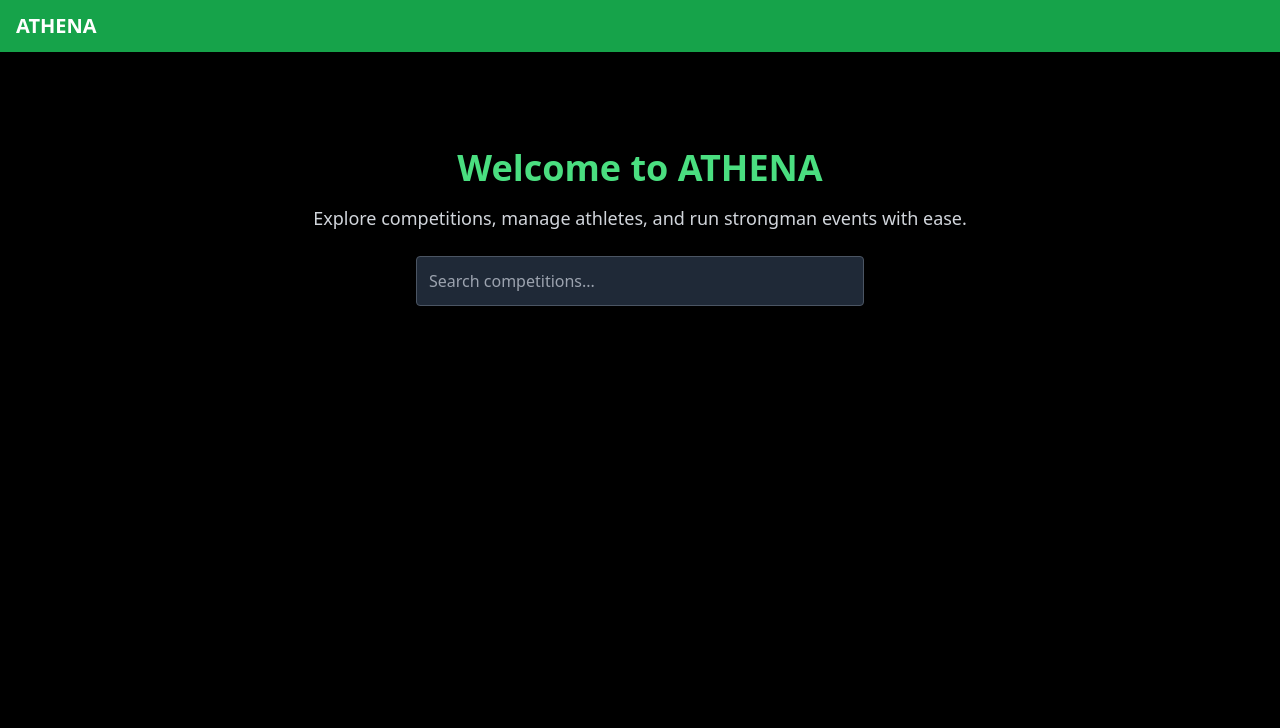
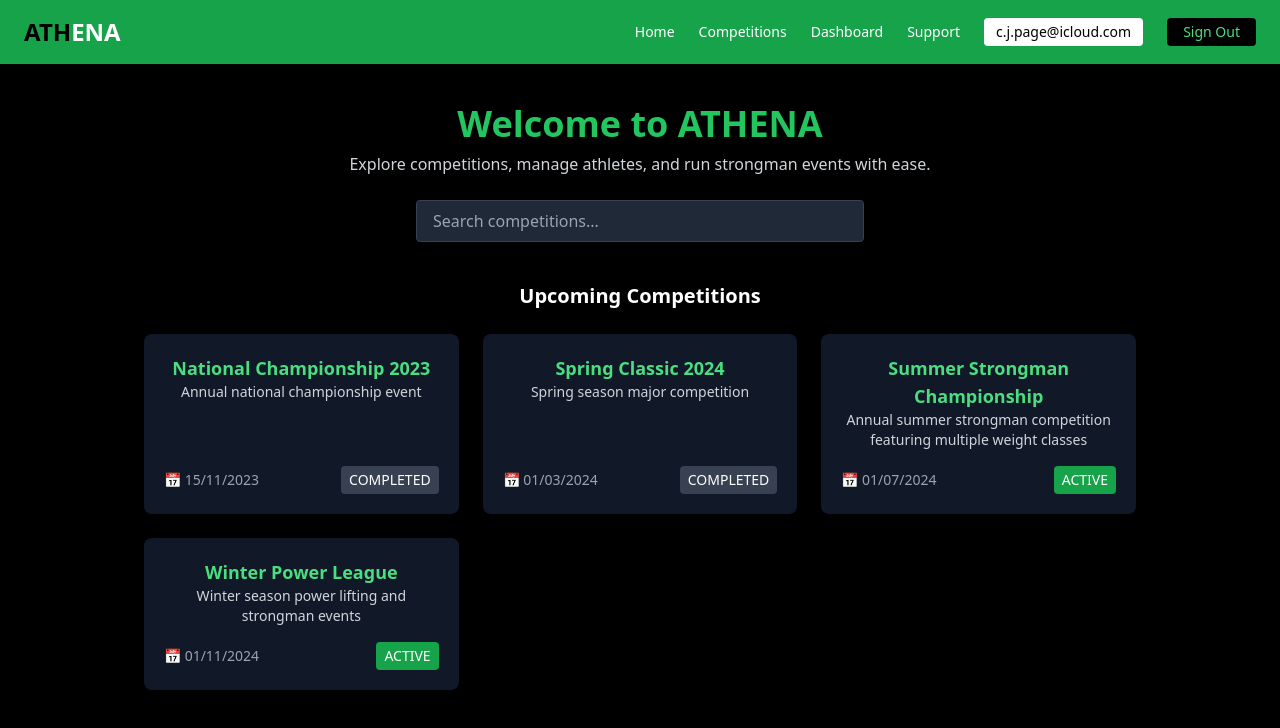
Before and after one commit to caldefenwycke/athena, a Next.js app: page / in a window 1280 px wide. Shown: the top 728 px of the page. Built offline with nearby package versions, Linux system fonts and the light colour scheme.

Commit message:
Add: homepage layout with competition cards and header

```diff
--- /dev/null
+++ b/components/CompetitionCard.tsx
@@ -0,0 +1,23 @@
+// components/CompetitionCard.tsx
+type Competition = {
+  title: string;
+  description: string;
+  date: string;
+  status: 'COMPLETED' | 'ACTIVE';
+};
+
+export default function CompetitionCard({ title, description, date, status }: Competition) {
+  const badgeClass = status === 'COMPLETED' ? 'bg-gray-700' : 'bg-green-600';
+  return (
+    <div className="bg-gray-900 rounded-lg p-5 shadow-md text-white flex flex-col justify-between">
+      <div>
+        <h3 className="text-lg font-bold text-green-400">{title}</h3>
+        <p className="text-sm text-gray-300">{description}</p>
+      </div>
+      <div className="flex justify-between items-center mt-4 text-sm">
+        <span className="text-gray-400">📅 {date}</span>
+        <span className={`px-2 py-1 rounded ${badgeClass}`}>{status}</span>
+      </div>
+    </div>
+  );
+}
--- /dev/null
+++ b/components/Header.tsx
@@ -0,0 +1,20 @@
+// components/Header.tsx
+import Link from 'next/link';
+
+export default function Header() {
+  return (
+    <header className="bg-green-600 text-white px-6 py-4 flex justify-between items-center">
+      <h1 className="text-2xl font-extrabold">
+        <span className="text-black">ATH</span><span className="text-white">ENA</span>
+      </h1>
+      <nav className="flex items-center space-x-6 text-sm">
+        <Link href="/" className="hover:underline">Home</Link>
+        <Link href="/competitions" className="hover:underline">Competitions</Link>
+        <Link href="/dashboard" className="hover:underline">Dashboard</Link>
+        <Link href="/support" className="hover:underline">Support</Link>
+        <span className="text-black bg-white px-3 py-1 rounded">c.j.page@icloud.com</span>
+        <button className="bg-black text-green-400 px-4 py-1 rounded hover:bg-gray-800">Sign Out</button>
+      </nav>
+    </header>
+  );
+}
--- a/pages/index.tsx
+++ b/pages/index.tsx
@@ -1,21 +1,65 @@
-import Layout from '@/components/Layout';
+// pages/index.tsx
+import Head from 'next/head';
+import Header from '@/components/Header';
+import CompetitionCard from '@/components/CompetitionCard';
+
+const competitions = [
+  {
+    title: 'National Championship 2023',
+    description: 'Annual national championship event',
+    date: '15/11/2023',
+    status: 'COMPLETED',
+  },
+  {
+    title: 'Spring Classic 2024',
+    description: 'Spring season major competition',
+    date: '01/03/2024',
+    status: 'COMPLETED',
+  },
+  {
+    title: 'Summer Strongman Championship',
+    description: 'Annual summer strongman competition featuring multiple weight classes',
+    date: '01/07/2024',
+    status: 'ACTIVE',
+  },
+  {
+    title: 'Winter Power League',
+    description: 'Winter season power lifting and strongman events',
+    date: '01/11/2024',
+    status: 'ACTIVE',
+  },
+];
 
 export default function Home() {
   return (
-    <Layout>
-      <section className="text-center mt-20">
-        <h1 className="text-4xl font-bold mb-4 text-green-400">Welcome to ATHENA</h1>
-        <p className="text-lg mb-6 text-gray-300">
+    <>
+      <Head>
+        <title>ATHENA – Strongman Admin System</title>
+      </Head>
+      <div className="bg-black min-h-screen text-white">
+        <Header />
+
+        <main className="max-w-5xl mx-auto px-4 py-10 text-center">
+          <h1 className="text-4xl font-bold text-green-500 mb-2">Welcome to ATHENA</h1>
+          <p className="text-gray-300 mb-6">
             Explore competitions, manage athletes, and run strongman events with ease.
           </p>
-        <div className="mt-6">
+          <div className="max-w-md mx-auto mb-10">
             <input
               type="text"
               placeholder="Search competitions..."
-            className="w-full max-w-md p-3 rounded bg-gray-800 text-white border border-gray-600"
+              className="w-full px-4 py-2 rounded bg-gray-800 text-white placeholder-gray-400 border border-gray-700"
             />
           </div>
-      </section>
-    </Layout>
+
+          <h2 className="text-xl font-bold text-white mb-6">Upcoming Competitions</h2>
+          <div className="grid grid-cols-1 md:grid-cols-2 lg:grid-cols-3 gap-6">
+            {competitions.map((comp, idx) => (
+              <CompetitionCard key={idx} {...comp} />
+            ))}
+          </div>
+        </main>
+      </div>
+    </>
   );
 }
```
Lines whose indentation alone changed are shown as unchanged.
